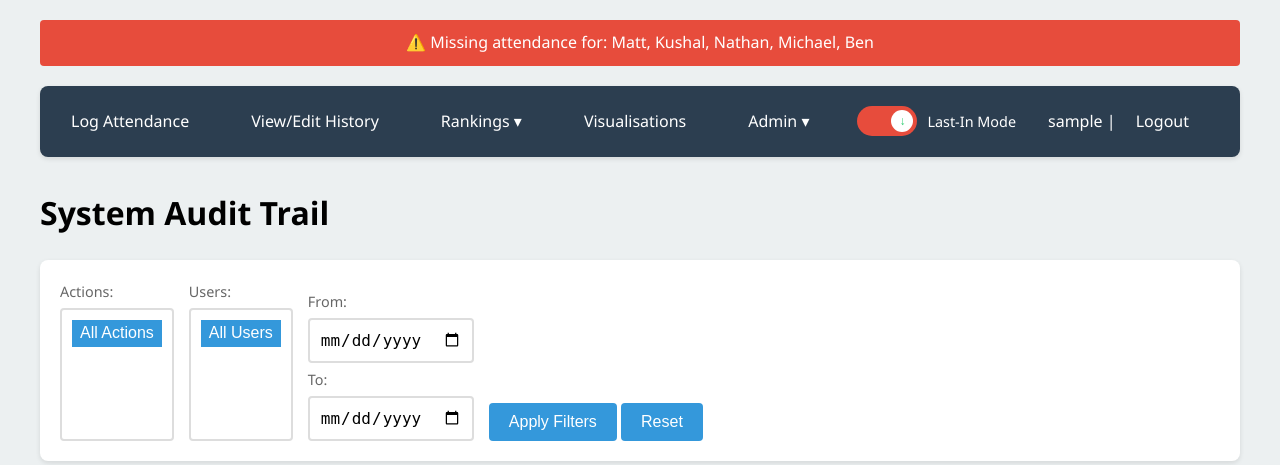
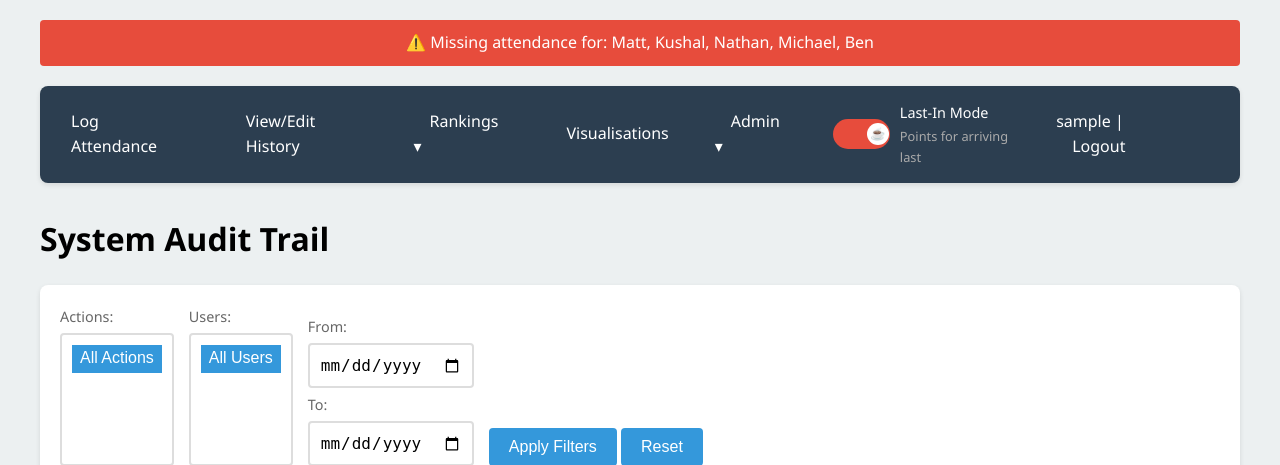
Before and after one commit to skylinec/last-in-championship, a Flask app: page /audit in a window 1280 px wide. Shown: the top 465 px of the page. Run offline with Flask 3, Linux system fonts and the light colour scheme; the visitor is signed in with stand-in values (Sample User, id 1); data comes from the database, SQL or seed files in the repository; tables that the repository leaves empty hold one stand-in row (values such as "Sample post"); data that the repository does not hold is empty; some libraries are stand-ins or nearby versions.

Commit message:
Enhance scoring logic with streak bonuses and adjust position bonuses based on arrival times; update UI with scoring highlights and mode descriptions

```diff
--- a/main.py
+++ b/main.py
@@ -553,36 +553,49 @@ def parse_uk_date(date_str):
 def calculate_daily_score(entry, settings, position=None, total_entries=None):
     """Calculate score for a single day's entry with all bonuses"""
     status = entry["status"].replace("-", "_")
-
-    # Base points for attendance type
     base_points = settings["points"][status]
     position_bonus = 0
 
-    # Add position bonus for in-office or eligible remote work
     if position is not None and total_entries is not None:
-        if status == "in_office" or (
-            status == "remote" and
-            is_eligible_remote_day(entry, settings)
-        ):
-            # Check championship mode
-            is_last_in = request.args.get('mode', 'last-in') == 'last-in'
-
-            if is_last_in:
-                # Last person (highest position) gets maximum bonus
-                position_bonus = position * settings["late_bonus"]
+        if status == "in_office" or (status == "remote" and is_eligible_remote_day(entry, settings)):
+            # Always use last-in scoring (higher position = more points)
+            position_bonus = position * settings["late_bonus"]
+
+            # Add special bonuses based on timing
+            arrival_time = datetime.strptime(entry["time"], "%H:%M").time()
+            if arrival_time >= datetime.strptime("17:00", "%H:%M").time():
+                position_bonus *= 1.5  # 50% bonus for after 5 PM
+            elif arrival_time <= datetime.strptime("08:00", "%H:%M").time():
+                position_bonus *= 0.5  # 50% penalty for before 8 AM
+
+    # Add streak bonus (if applicable)
+    streak_bonus = calculate_streak_bonus(entry)
+
+    total_points = base_points + position_bonus + streak_bonus
+    return total_points
+
+def calculate_streak_bonus(entry):
+    """Calculate bonus points for consecutive late arrivals"""
+    db = SessionLocal()
+    try:
+        # Get entries for the last 5 working days
+        date = datetime.strptime(entry["date"], "%Y-%m-%d")
+        entries = db.query(Entry).filter(
+            Entry.name == entry["name"],
+            Entry.date < entry["date"]
+        ).order_by(Entry.date.desc()).limit(5).all()
+
+        streak = 0
+        for e in entries:
+            e_time = datetime.strptime(e.time, "%H:%M").time()
+            if e_time >= datetime.strptime("11:00", "%H:%M").time():
+                streak += 1
             else:
-                # First person (position 1) gets maximum bonus, decreasing after
-                position_bonus = (total_entries - position + 1) * settings["late_bonus"]
-
-    # Add fixed bonuses for sick and leave
-    bonus = 0
-    if status == "sick" and "sick_bonus" in settings:
-        bonus = settings["sick_bonus"]
-    elif status == "leave" and "leave_bonus" in settings:
-        bonus = settings["leave_bonus"]
-
-    total_points = base_points + position_bonus + bonus
-    return total_points
+                break
+
+        return streak * 0.5  # 0.5 points per day of streak
+    finally:
+        db.close()
 
 def is_eligible_remote_day(entry, settings):
     """Check if this is an eligible remote work day for late bonus"""
--- a/templates/base.html
+++ b/templates/base.html
@@ -313,7 +313,7 @@
 
         .slider:before {
             position: absolute;
-            content: "1st";
+            content: "🏃";  /* Running emoji for early bird */
             display: flex;
             align-items: center;
             justify-content: center;
@@ -335,7 +335,19 @@
 
         input:checked + .slider:before {
             transform: translateX(30px);
-            content: "↓";
+            content: "☕";  /* Coffee emoji for late arrival */
+        }
+
+        .mode-info {
+            display: flex;
+            flex-direction: column;
+            align-items: flex-start;
+        }
+
+        .mode-description {
+            font-size: 0.8em;
+            color: #aaa;
+            margin-top: 2px;
         }
     </style>
     {% block head %}{% endblock %}
@@ -370,7 +382,10 @@
                     <input type="checkbox" id="championshipToggle">
                     <span class="slider"></span>
                 </label>
-                <span class="mode-label">Last-In Mode</span>
+                <div class="mode-info">
+                    <span class="mode-label">Last-In Mode</span>
+                    <span class="mode-description"></span>
+                </div>
             </div>
             <div class="user-info">
                 {{ session.user }} | <a href="{{ url_for('logout') }}">Logout</a>
@@ -486,29 +501,52 @@
     document.addEventListener('DOMContentLoaded', function() {
         const toggle = document.getElementById('championshipToggle');
         const label = document.querySelector('.mode-label');
+        const description = document.querySelector('.mode-description');
 
-        // Check localStorage for saved preference
-        const isLastIn = localStorage.getItem('championshipMode') !== 'first-in';
-        toggle.checked = isLastIn;
-        updateModeLabel(isLastIn);
+        const modes = {
+            early: {
+                label: "Early Bird Mode",
+                description: "Points for arriving first",
+                class: "early-mode"
+            },
+            late: {
+                label: "Last-In Mode",
+                description: "Points for arriving last",
+                class: "late-mode"
+            }
+        };
+
+        function updateModeDisplay(isLastIn) {
+            const mode = isLastIn ? modes.late : modes.early;
+            label.textContent = mode.label;
+            description.textContent = mode.description;
+            document.body.className = mode.class;
+
+            // Store the mode preference
+            localStorage.setItem('championshipMode', isLastIn ? 'last-in' : 'early-bird');
+
+            // Get current points display elements
+            const pointsElements = document.querySelectorAll('.points-display');
+            pointsElements.forEach(el => {
+                el.classList.toggle('reverse-points', !isLastIn);
+            });
+        }
+
+        // Initialize with last-in mode
+        toggle.checked = true;
+        updateModeDisplay(true);
 
         toggle.addEventListener('change', function() {
             const isLastIn = this.checked;
-            localStorage.setItem('championshipMode', isLastIn ? 'last-in' : 'first-in');
-            updateModeLabel(isLastIn);
+            updateModeDisplay(isLastIn);
 
-            // Reload the page if we're on a rankings or visualization page
+            // If on a rankings page, reload to update scores
             const path = window.location.pathname;
             if (path.includes('rankings') || path.includes('visualisations')) {
                 window.location.reload();
             }
         });
     });
-
-    function updateModeLabel(isLastIn) {
-        const label = document.querySelector('.mode-label');
-        label.textContent = isLastIn ? 'Last-In Mode' : 'First-In Mode';
-    }
     </script>
     {% endif %}
 
```
Also changed, not shown: templates/rankings.html (+31 -0 lines).
